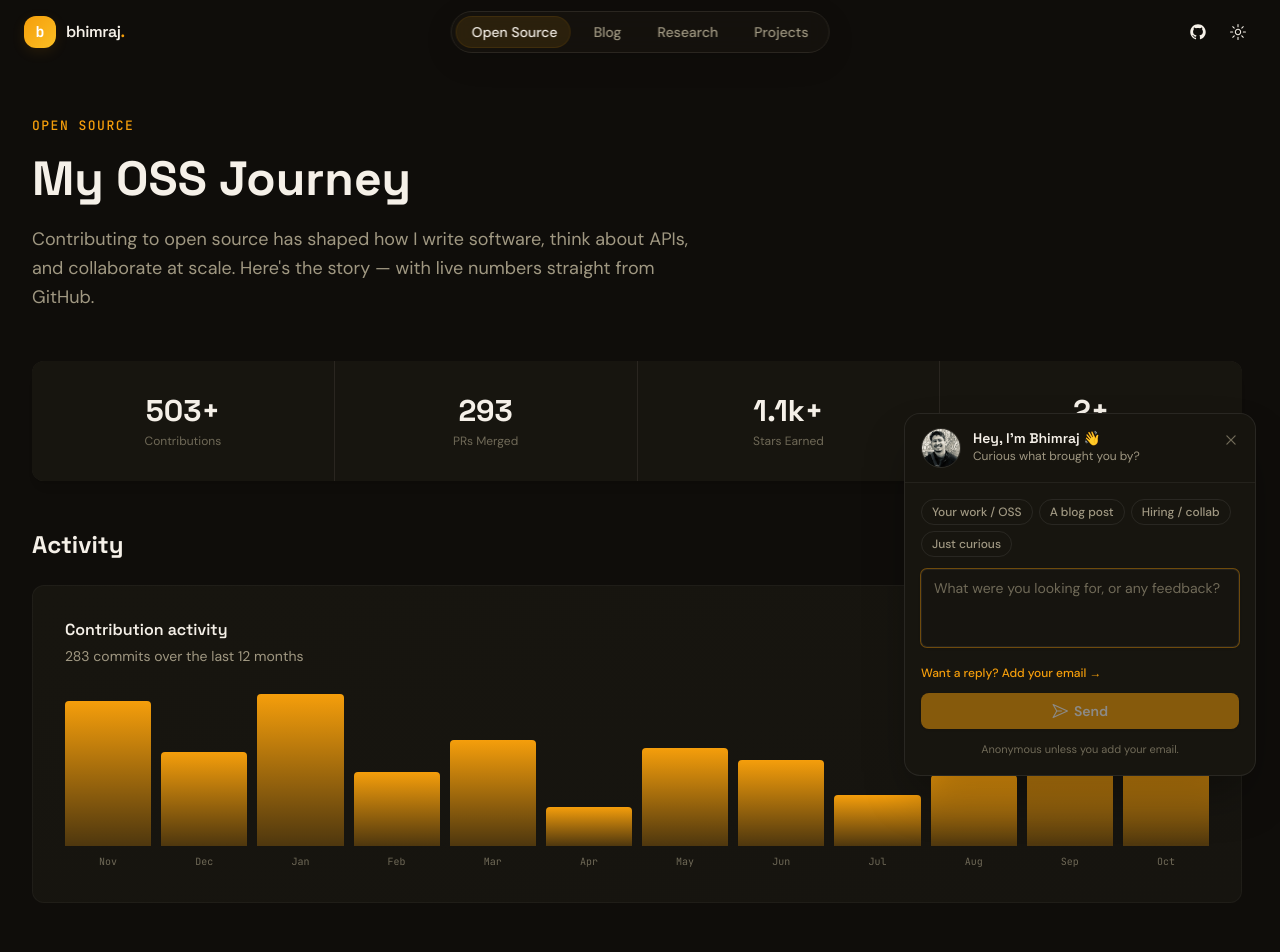
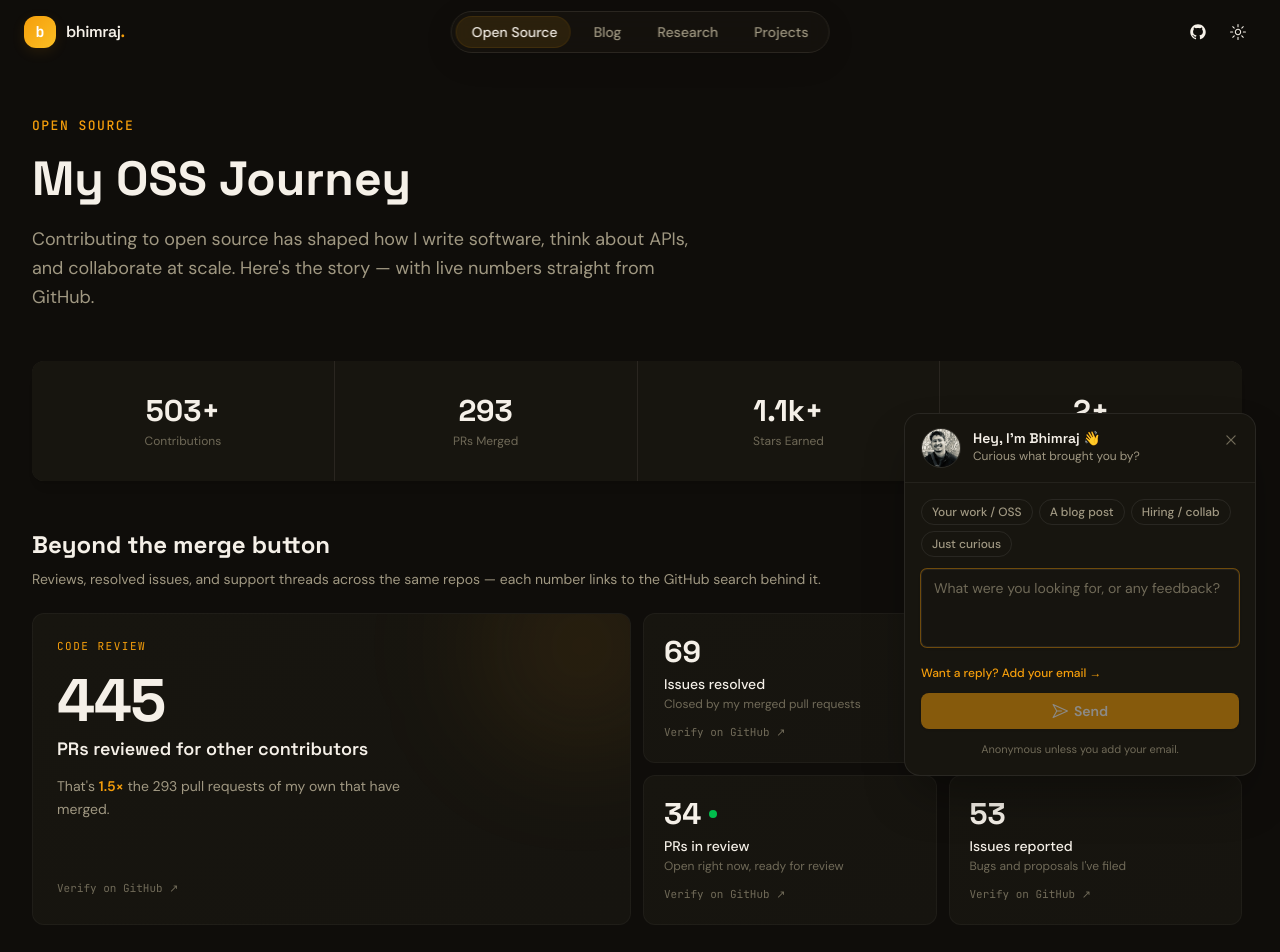
Before and after one commit to bhimrazy/bhimraj.com.np, a Next.js app in the folder apps/web/: page /oss in a window 1280 px wide. Shown: the top 952 px of the page. Built offline with nearby package versions, Linux system fonts and the light colour scheme.

Commit message:
feat(oss): show maintainer work beyond merged PRs
A bento block on /oss leads with code reviews and links every number to the
GitHub search that produced it.

```diff
--- a/apps/web/src/app/(web)/oss/page.tsx
+++ b/apps/web/src/app/(web)/oss/page.tsx
@@ -9,6 +9,7 @@ import {
 import { GitHubLogoIcon } from "@radix-ui/react-icons";
 import type { Metadata } from "next";
 import { Container } from "@/components/container";
+import { ActivityBreakdown } from "@/components/oss/activity-breakdown";
 import { ContributionGraph } from "@/components/oss/contribution-graph";
 import { Timeline } from "@/components/oss/timeline";
 import { siteConfig } from "@/config/site";
@@ -97,6 +98,18 @@ export default async function OSSPage() {
           ))}
         </div>
 
+        {/* Maintainer work beyond merged PRs */}
+        <h2 className="mb-2 font-bold font-display text-2xl text-site-text">
+          Beyond the merge button
+        </h2>
+        <p className="mb-6 text-site-text-secondary text-sm">
+          Reviews, resolved issues, and support threads across the same repos —
+          each number links to the GitHub search behind it.
+        </p>
+        <div className="mb-12">
+          <ActivityBreakdown />
+        </div>
+
         {/* Contribution graph */}
         <h2 className="mb-6 font-bold font-display text-2xl text-site-text">
           Activity
--- /dev/null
+++ b/apps/web/src/components/oss/activity-breakdown.tsx
@@ -0,0 +1,125 @@
+import {
+  getOSSActivity,
+  getOSSActivitySearchUrls,
+  getOSSStats,
+  type OSSActivityMetric,
+} from "@bhimrazy/github";
+import { cn } from "@/lib/utils";
+
+type Tile = {
+  metric: OSSActivityMetric;
+  label: string;
+  hint: string;
+};
+
+/** Reviews lead: it's the metric a merged-PR count hides the most. */
+const SECONDARY: readonly Tile[] = [
+  {
+    metric: "issuesResolved",
+    label: "Issues resolved",
+    hint: "Closed by my merged pull requests",
+  },
+  {
+    metric: "issuesHelped",
+    label: "Issues helped on",
+    hint: "Other people's issues I've weighed in on",
+  },
+  {
+    metric: "prsOpen",
+    label: "PRs in review",
+    hint: "Open right now, ready for review",
+  },
+  {
+    metric: "issuesOpened",
+    label: "Issues reported",
+    hint: "Bugs and proposals I've filed",
+  },
+];
+
+const tileClass =
+  "group relative flex flex-col overflow-hidden rounded-xl border border-site-border bg-site-card p-5 transition-colors hover:border-site-border-hover focus-visible:outline-2 focus-visible:outline-site-accent focus-visible:outline-offset-2 dark:border-white/4 dark:bg-linear-to-br dark:from-site-card dark:to-site-bg-secondary dark:hover:border-white/10";
+
+function VerifyHint() {
+  return (
+    <span className="mt-auto whitespace-nowrap pt-3 font-mono text-[11px] text-site-text-tertiary transition-colors group-hover:text-site-accent">
+      Verify<span className="hidden sm:inline"> on GitHub</span> ↗
+    </span>
+  );
+}
+
+/**
+ * The maintainer work a merged-PR count misses — reviews, resolved issues,
+ * support threads — each linking to the GitHub search that produced it.
+ */
+export function ActivityBreakdown() {
+  const activity = getOSSActivity();
+  const urls = getOSSActivitySearchUrls();
+  const { totalPrs } = getOSSStats();
+
+  // An empty block (snapshot predates these metrics) is worse than none.
+  if (activity.prsReviewed === 0) return null;
+
+  const reviewRatio = totalPrs > 0 ? activity.prsReviewed / totalPrs : 0;
+
+  return (
+    <div className="grid grid-cols-2 gap-3 lg:grid-cols-4">
+      <a
+        href={urls.prsReviewed}
+        target="_blank"
+        rel="nofollow noopener noreferrer"
+        className={cn(tileClass, "col-span-2 p-6 lg:row-span-2")}
+      >
+        <span className="pointer-events-none absolute -top-16 -right-12 size-48 rounded-full bg-site-accent-subtle blur-3xl" />
+        <span className="relative font-mono text-[11px] text-site-accent uppercase tracking-[1.5px]">
+          Code review
+        </span>
+        <span className="relative mt-4 font-bold font-display text-5xl text-site-text tracking-tight sm:text-6xl">
+          {activity.prsReviewed}
+        </span>
+        <span className="relative mt-1 font-display font-semibold text-lg text-site-text">
+          PRs reviewed for other contributors
+        </span>
+        {reviewRatio > 1 && (
+          <p className="relative mt-3 max-w-sm text-site-text-secondary text-sm leading-relaxed">
+            That&apos;s{" "}
+            <strong className="font-semibold text-site-accent">
+              {reviewRatio.toFixed(1)}×
+            </strong>{" "}
+            the {totalPrs} pull requests of my own that have merged.
+          </p>
+        )}
+        <span className="relative mt-auto">
+          <VerifyHint />
+        </span>
+      </a>
+
+      {SECONDARY.map((tile) => (
+        <a
+          key={tile.metric}
+          href={urls[tile.metric]}
+          target="_blank"
+          rel="nofollow noopener noreferrer"
+          className={tileClass}
+        >
+          <span className="flex items-center gap-2 font-bold font-display text-3xl text-site-text">
+            {activity[tile.metric]}
+            {tile.metric === "prsOpen" && (
+              <span
+                role="img"
+                aria-label="Live"
+                className="size-2 animate-pulse-dot rounded-full bg-green-500 motion-reduce:animate-none"
+              />
+            )}
+          </span>
+          <span className="mt-1 font-medium text-site-text text-sm">
+            {tile.label}
+          </span>
+          <span className="mt-0.5 text-site-text-tertiary text-xs leading-snug">
+            {tile.hint}
+          </span>
+          <VerifyHint />
+        </a>
+      ))}
+    </div>
+  );
+}
```
